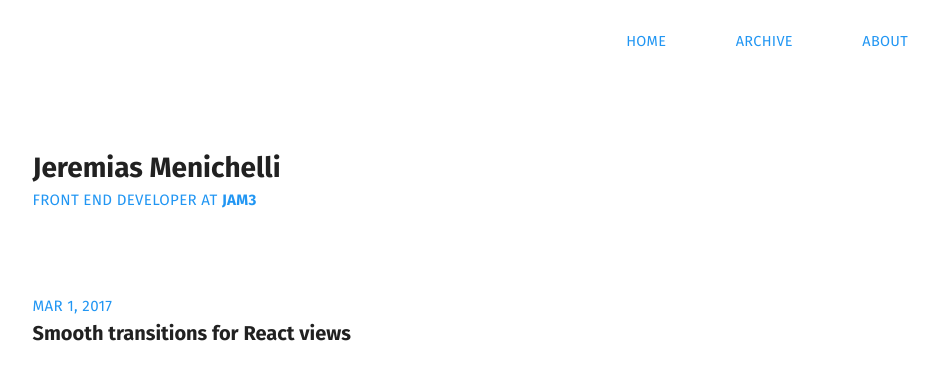
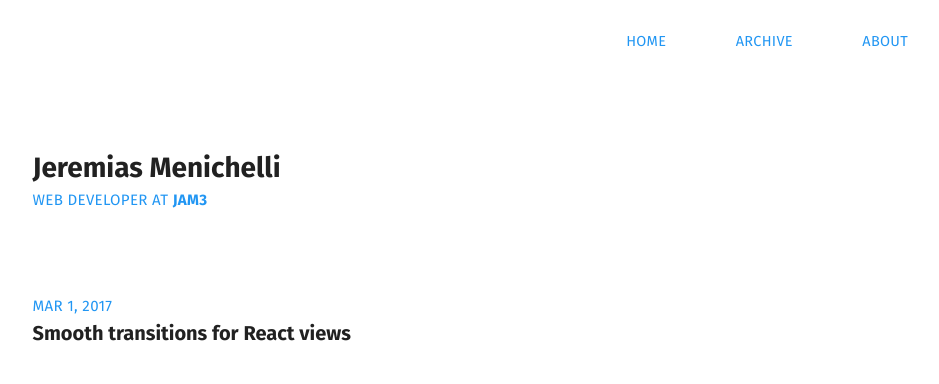
Before and after one commit to jeremenichelli/jeremenichelli.github.io, a Jekyll site: the page built from index.html, in a window 1280 px wide. Shown: the top 384 px of the page, without its empty margins (300-1239 px from the left). Built offline with Jekyll 4.4.1, drawn with Linux system fonts in a browser that asks for light colours.

Commit message:
Update job title

```diff
--- a/_includes/header.html
+++ b/_includes/header.html
@@ -4,7 +4,7 @@
     <h1 class="header__title">{% if page.title %}{{ page.title }}{% else %}{{ site.title }}{% endif %}</h1>
 
     {% if type == 'home' %}
-    <p class="header__subtitle">front end developer
+    <p class="header__subtitle">Web Developer
       at <a href="http://www.jam3.com/" target="_blank">Jam3</a>
     </p>
     {% endif %}
```
